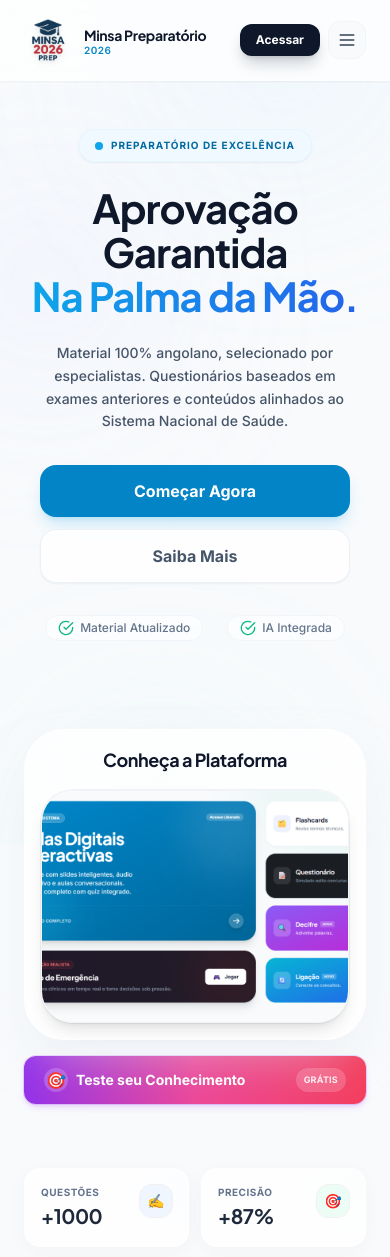
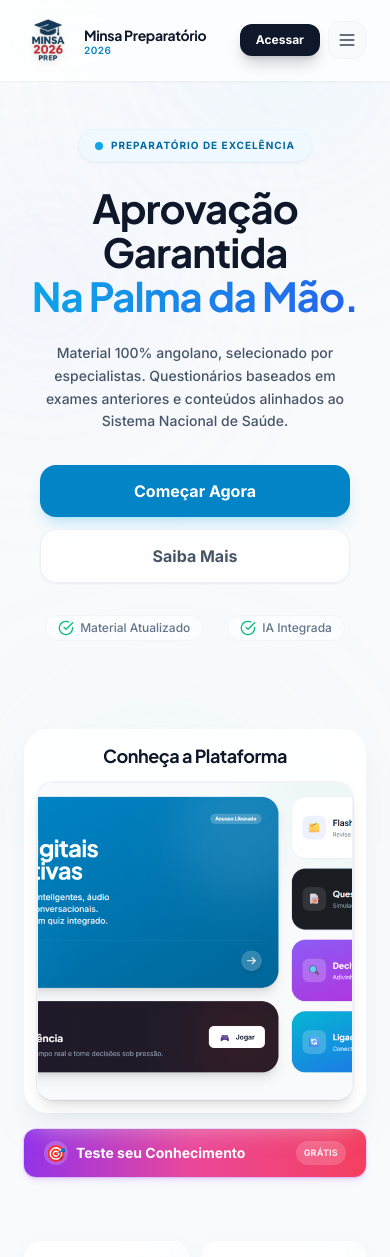
Before and after one commit to arautyarafat-cell/preparatoriominsa2026, a React (Vite) app: page / in a window 390 px wide. Shown: the top 1257 px of the page. Built offline with nearby package versions, Linux system fonts and the light colour scheme; no server answers.

Commit message:
style: maximizar video mobile com aspecto 1:1 e reduzir arredondamento

```diff
--- a/components/Dashboard.tsx
+++ b/components/Dashboard.tsx
@@ -202,16 +202,16 @@ const Dashboard: React.FC<DashboardProps> = ({ onSelectCategory, onSelectTopic,
             </div>
           </div>
 
-          {/* Video Card - Mobile - AUMENTADO MAIS AINDA */}
+          {/* Video Card - Mobile - MAXIMIZADO */}
           <div className="lg:hidden mt-6 relative flex flex-col gap-4">
-            <div className="bg-white/80 backdrop-blur-xl rounded-[2.5rem] p-4 border border-white/70 shadow-2xl shadow-slate-200/50">
-              {/* Header do cartão - Compactado para dar espaço ao vídeo */}
-              <div className="mb-4 text-center">
+            <div className="bg-white/90 backdrop-blur-xl rounded-3xl p-3 border border-white/70 shadow-xl shadow-slate-200/50">
+              {/* Header do cartão - Compactado */}
+              <div className="mb-3 text-center">
                 <h3 className="font-display font-bold text-slate-900 text-lg tracking-tight">Conheça a Plataforma</h3>
               </div>
 
-              {/* Video container - AINDA MAIOR (75% aspect ratio) */}
-              <div className="w-full relative pt-[75%] rounded-[2rem] overflow-hidden shadow-lg border border-slate-100 ring-1 ring-black/5">
+              {/* Video container - ASPECTO QUADRADO (1:1) PARA MÁXIMA VISIBILIDADE */}
+              <div className="w-full relative pt-[100%] rounded-2xl overflow-hidden shadow-lg border border-slate-100 ring-1 ring-black/5">
                 {featuredVideoId ? (
                   <iframe
                     className="absolute inset-0 w-full h-full"
```
